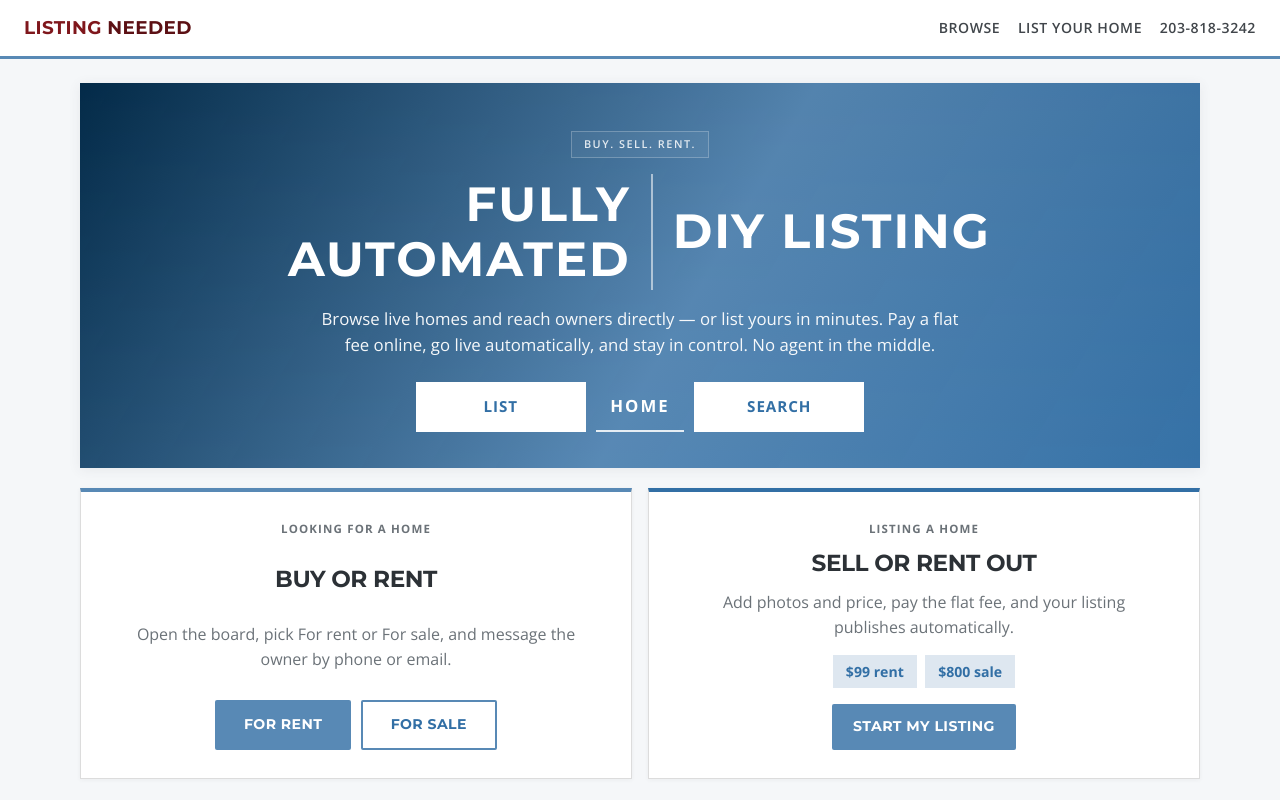
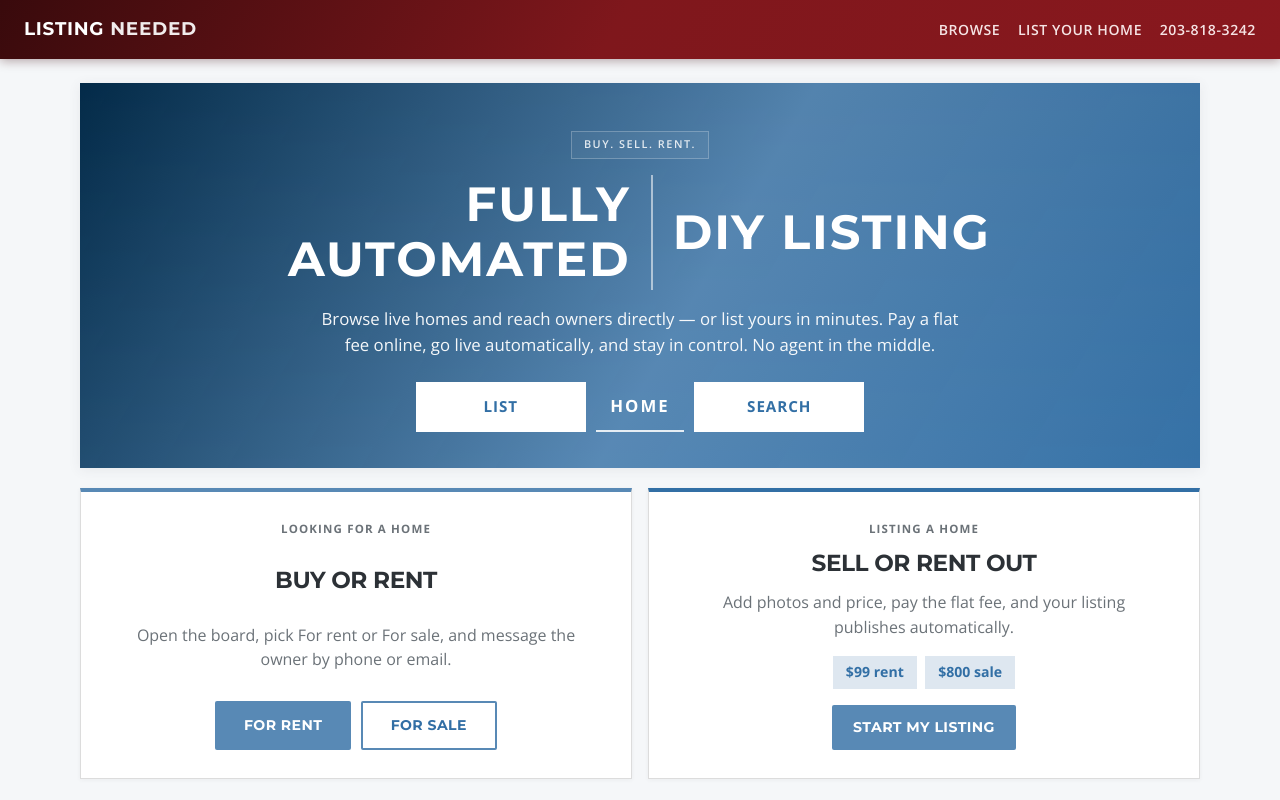
Before and after one commit to bureauficoaacredit-debug/listingneeded, a React (Vite) app: page / in a window 1280 px wide. Shown: the top 800 px of the page. Built offline with nearby package versions, Linux system fonts and the light colour scheme; no server answers; the database is empty.

Commit message:
design v8: full red top header bar (for-rent sign)
Paint the whole nav box deep red with white Listing Needed + links so the brand reads as a bar, not red text alone.

```diff
--- a/src/styles/app.css
+++ b/src/styles/app.css
@@ -41,23 +41,30 @@ h1, h2, h3 {
 .shell { min-height: 100vh; display: flex; flex-direction: column; }
 .nav {
   display: flex; align-items: center; justify-content: space-between; gap: 1rem;
-  padding: 0.85rem 1.5rem;
-  background: #fff;
-  border-bottom: 3px solid var(--brand);
+  padding: 0.95rem 1.5rem;
+  /* Full top bar = for-rent sign red (same as Realtor band) */
+  background: linear-gradient(120deg, #390a0c 0%, #7f171c 48%, #89181e 100%);
+  border-bottom: none;
+  box-shadow: 0 2px 10px rgba(57, 10, 12, 0.35);
   position: sticky; top: 0; z-index: 10;
 }
 .brand {
   font-family: "Montserrat", sans-serif; text-transform: uppercase;
-  font-weight: 700; letter-spacing: 0.02em; color: var(--flag-red); font-size: 1.15rem;
+  font-weight: 700; letter-spacing: 0.04em; color: #fff; font-size: 1.15rem;
   text-decoration: none;
 }
-.brand span { color: var(--flag-red-dark); }
+.brand span { color: rgba(255, 255, 255, 0.92); }
+.brand:hover { text-decoration: none; opacity: 0.92; }
 .nav-links { display: flex; gap: 1.1rem; flex-wrap: wrap; align-items: center; }
 .nav-links a {
-  color: var(--ink); font-weight: 600; font-size: 0.88rem;
+  color: rgba(255, 245, 245, 0.92); font-weight: 600; font-size: 0.88rem;
   text-transform: uppercase; letter-spacing: 0.04em;
 }
-.nav-links a.active { color: var(--brand-dark); border-bottom: 2px solid var(--brand); }
+.nav-links a:hover { color: #fff; text-decoration: none; }
+.nav-links a.active {
+  color: #fff;
+  border-bottom: 2px solid rgba(255,255,255,0.95);
+}
 
 .btn {
   display: inline-flex; align-items: center; justify-content: center; gap: 0.4rem;
```
Also changed, not shown: 1 other file (tests, documents, lock files or other folders).
